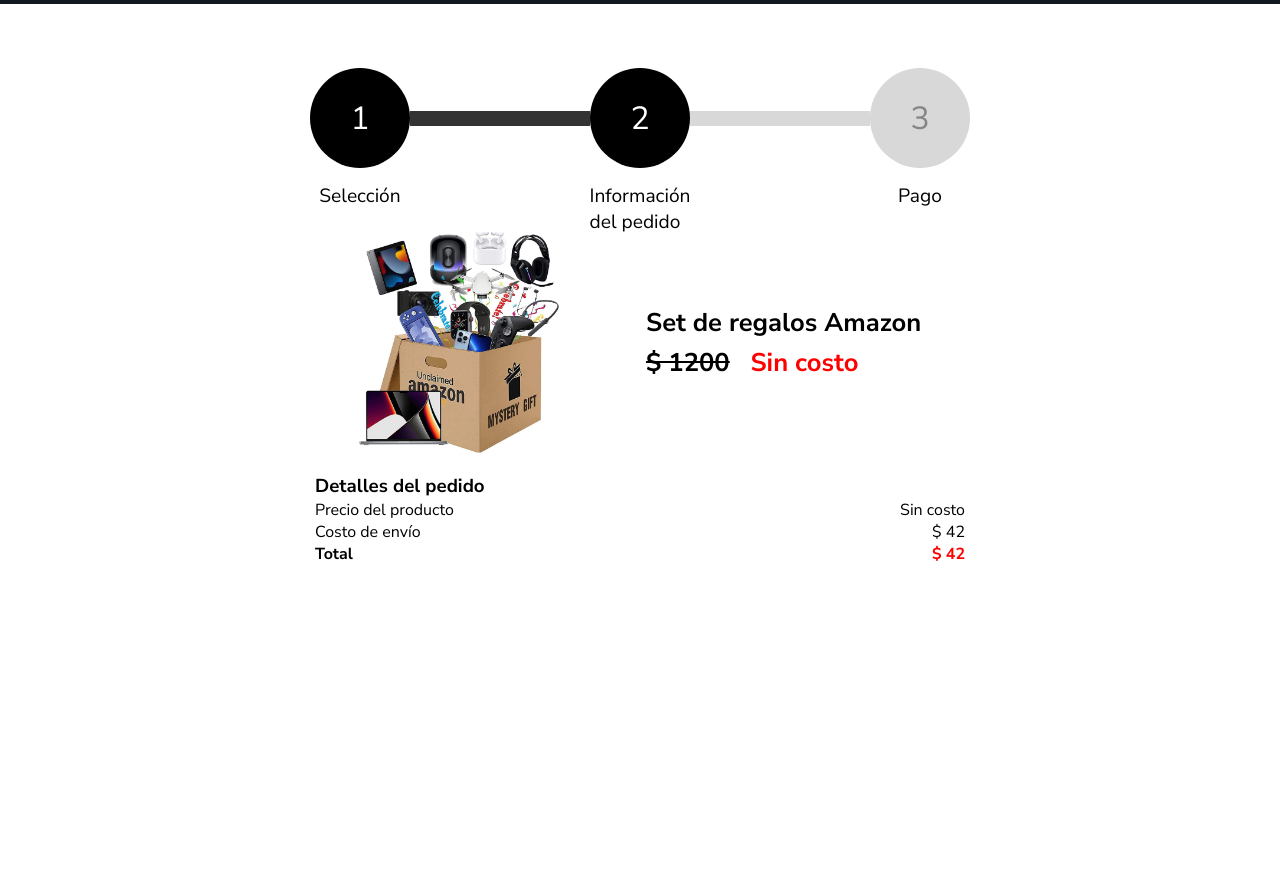
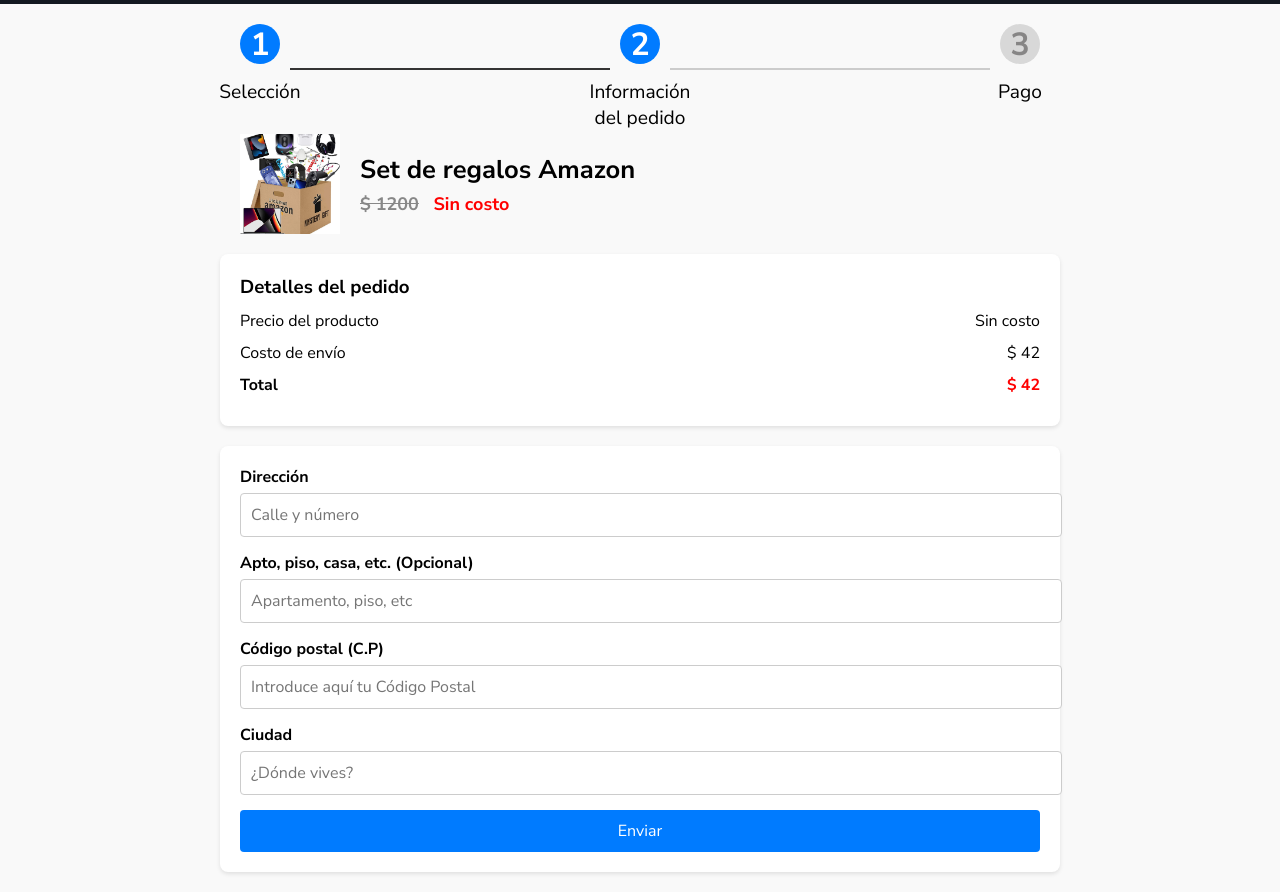
Before and after one commit to Denysmak/amazon-landing, a React app: page /entrega in a window 1280 px wide. Shown: the part 56-948 px from the top of the page. Before the commit the page ends 800 px from the top, so only its background shows below. Built offline with nearby package versions, Linux system fonts and the light colour scheme.

Commit message:
termina formulario

```diff
--- a/src/pages/Entrega/index.js
+++ b/src/pages/Entrega/index.js
@@ -1,8 +1,30 @@
+import React, { useState } from 'react';
 import Header from '../../componentes/header/Header';
 import './style.css';
 import presentes from '../../assets/presentes.jpeg';
+import { useNavigate } from 'react-router-dom';
 
 export default function Entrega() {
+  const navigate = useNavigate();
+  const [error, setError] = useState(''); // Estado para armazenar a mensagem de erro
+
+  // Estados para armazenar os valores dos campos
+  const [direccion, setDireccion] = useState('');
+  const [apto, setApto] = useState('');
+  const [codigoPostal, setCodigoPostal] = useState('');
+  const [ciudad, setCiudad] = useState('');
+
+  const handleClick = () => {
+    // Verifica se os campos obrigatórios estão preenchidos
+    if (!direccion || !codigoPostal || !ciudad) {
+      setError('Por favor, completa todos los campos obligatorios.'); // Mensagem de erro em espanhol
+      return; // Impede o redirecionamento
+    }
+
+    // Se todos os campos obrigatórios estiverem preenchidos, redireciona
+    navigate('/outra-pagina');
+  };
+
   return (
     <>
       <Header naoexibir={true} />
@@ -14,7 +36,7 @@
         <div className="line"></div>
         <div className="containerCircleText">
           <div className="circle" id="circle2">2</div>
-          <p>Información<br/> del pedido</p>
+          <p>Información<br /> del pedido</p>
         </div>
         <div className="line linha2"></div>
         <div className="containerCircleText">
@@ -24,7 +46,7 @@
       </div>
 
       <div className='imagemValor'>
-        <img src={presentes}/>
+        <img src={presentes} alt="Presentes" />
         <div className='containerTexto'>
           <p>Set de regalos Amazon</p>
           <p className='valor'><span>$ 1200</span>&nbsp;&nbsp;&nbsp;Sin costo</p>
@@ -46,6 +68,62 @@
         </div>
       </div>
 
+      <form>
+        <div>
+          <label htmlFor="direccion">Dirección</label>
+          <input
+            type="text"
+            id="direccion"
+            placeholder="Calle y número"
+            value={direccion}
+            onChange={(e) => setDireccion(e.target.value)}
+            required
+          />
+        </div>
+
+        <div>
+          <label htmlFor="apto">Apto, piso, casa, etc. (Opcional)</label>
+          <input
+            type="text"
+            id="apto"
+            placeholder="Apartamento, piso, etc"
+            value={apto}
+            onChange={(e) => setApto(e.target.value)}
+          />
+        </div>
+
+        <div>
+          <label htmlFor="codigoPostal">Código postal (C.P)</label>
+          <input
+            type="text"
+            id="codigoPostal"
+            placeholder="Introduce aquí tu Código Postal"
+            value={codigoPostal}
+            onChange={(e) => setCodigoPostal(e.target.value)}
+            required
+          />
+        </div>
+
+        <div>
+          <label htmlFor="ciudad">Ciudad</label>
+          <input
+            type="text"
+            id="ciudad"
+            placeholder="¿Dónde vives?"
+            value={ciudad}
+            onChange={(e) => setCiudad(e.target.value)}
+            required
+          />
+        </div>
+
+        {/* Exibe a mensagem de erro se houver */}
+        {error && <p className="error-message">{error}</p>}
+
+        {/* Botão que redireciona */}
+        <button type="button" onClick={handleClick}>
+          Enviar
+        </button>
+      </form>
     </>
   );
 }
--- a/src/pages/Entrega/style.css
+++ b/src/pages/Entrega/style.css
@@ -4,7 +4,7 @@
     justify-content: center;
 
     margin-top: 5%;
-    margin-bottom: 5%;
+    margin-bottom: 10%;
   }
 
   .circle {
@@ -26,6 +26,7 @@
     align-items: center;
     justify-content: center;
     position: relative;
+    margin-bottom: 5%;
   }
   .imagemValor{
 
@@ -54,7 +55,7 @@
 
   .containerCircleText p {
     position: absolute;
-    top: 115px;
+    top: 55px;
     color: black;
     margin: 0;
     z-index: 1;  /* Garante que o texto fique acima de outros elementos */
@@ -93,6 +94,165 @@
 .textoBold :nth-child(2){
     color: red;
 }
+
+/* Estilos gerais */
+body {
+    font-family: Arial, sans-serif;
+    margin: 0;
+    padding: 0;
+    background-color: #f9f9f9;
+  }
+
+  /* Container dos círculos */
+  .circles-container {
+    display: flex;
+    justify-content: space-between;
+    align-items: center;
+    max-width: 800px;
+    margin: 20px auto;
+    padding: 0 20px;
+  }
+
+  .containerCircleText {
+    text-align: center;
+  }
+
+  .circle {
+    width: 40px;
+    height: 40px;
+    border-radius: 50%;
+    background-color: #007bff;
+    color: white;
+    display: flex;
+    justify-content: center;
+    align-items: center;
+    font-weight: bold;
+    margin: 0 auto 10px;
+  }
+
+  .line {
+    flex-grow: 1;
+    height: 2px;
+    background-color: rgb(53, 52, 52);
+    margin: 0 10px;
+  }
+
+  .linha2 {
+    background-color: #ccc; /* Linha mais clara para o segundo passo */
+  }
+
+  /* Estilos da imagem e valor */
+  .imagemValor {
+    display: flex;
+    align-items: center;
+    max-width: 800px;
+    margin: 20px auto;
+    padding: 0 20px;
+  }
+
+  .imagemValor img {
+    width: 100px;
+    height: 100px;
+    object-fit: cover;
+    margin-right: 20px;
+  }
+
+  .containerTexto {
+    flex-grow: 1;
+  }
+
+  .containerTexto p {
+    margin: 5px 0;
+  }
+
+  .valor {
+    font-size: 18px;
+    font-weight: bold;
+  }
+
+  .valor span {
+    text-decoration: line-through;
+    color: #888;
+  }
+
+  /* Estilos dos detalhes do pedido */
+  .detalhesPedido {
+    max-width: 800px;
+    margin: 20px auto;
+    padding: 20px;
+    background-color: white;
+    border-radius: 8px;
+    box-shadow: 0 2px 4px rgba(0, 0, 0, 0.1);
+  }
+
+  .detalhesPedido h3 {
+    margin-top: 0;
+  }
+
+  .textoEspacado {
+    display: flex;
+    justify-content: space-between;
+    margin: 10px 0;
+  }
+
+  .textoBold {
+    font-weight: bold;
+  }
+
+  /* Estilos do formulário */
+  form {
+    max-width: 800px;
+    margin: 20px auto;
+    padding: 20px;
+    background-color: white;
+    border-radius: 8px;
+    box-shadow: 0 2px 4px rgba(0, 0, 0, 0.1);
+  }
+
+  form div {
+    margin-bottom: 15px;
+  }
+
+  form label {
+    display: block;
+    margin-bottom: 5px;
+    font-weight: bold;
+  }
+
+  form input {
+    width: 100%;
+    padding: 10px;
+    border: 1px solid #ccc;
+    border-radius: 4px;
+    font-size: 16px;
+  }
+
+  form button {
+    width: 100%;
+    padding: 10px;
+    background-color: #007bff;
+    color: white;
+    border: none;
+    border-radius: 4px;
+    font-size: 16px;
+    cursor: pointer;
+  }
+
+  form button:hover {
+    background-color: #0056b3;
+  }
+
+
+
+
+
+
+
+
+
+
+
+
 
   @media (max-width: 1200px){
     .circles-container {
@@ -137,7 +297,7 @@
         width: 50px;
         height: 50px;
         border-radius: 50%;
-        background-color: black;
+
         display: flex;
         justify-content: center;
         align-items: center;
```
